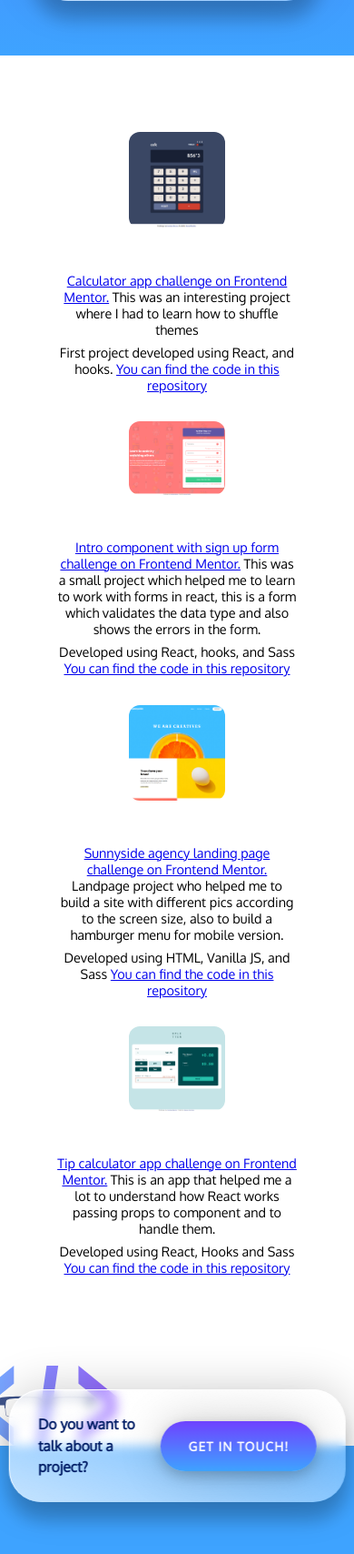
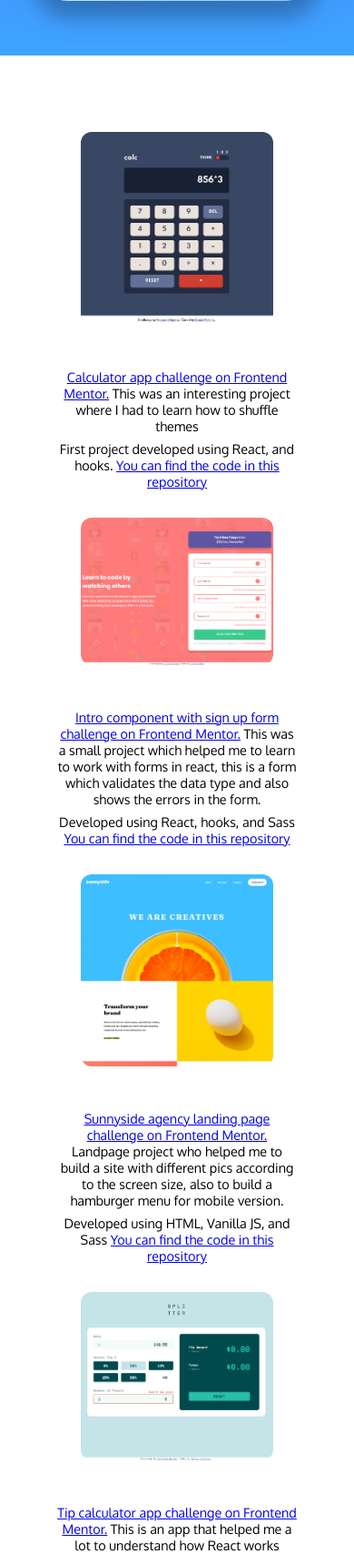
Before and after one commit to dportillo23/My-site-fullstack, a Flask app: page / in a window 390 px wide. Shown: the part 2768-4476 px from the top of the page at 91% size. Run offline with Flask 2, Linux system fonts and the light colour scheme; some libraries are stand-ins or nearby versions.

Commit message:
improve mobile visibility

```diff
--- a/static/css/General/_mediaQueries.scss
+++ b/static/css/General/_mediaQueries.scss
@@ -127,10 +127,8 @@
         padding-bottom: 0;
     }
 
-
-
     .project__link {
-        width: 40%;
+        width: 80%;
         margin: 0 auto;
 
         &::after,
@@ -321,7 +319,7 @@
     }
 
     .project__link {
-        width: 40%;
+        width: 80%;
         margin: 0 auto;
 
         &::after,
--- a/static/css/styles.css
+++ b/static/css/styles.css
@@ -1064,7 +1064,7 @@ form {
     padding-bottom: 0;
   }
   .project__link {
-    width: 40%;
+    width: 80%;
     margin: 0 auto;
   }
   .project__link::after, .project__link::before {
@@ -1244,7 +1244,7 @@ form {
     padding-bottom: 0;
   }
   .project__link {
-    width: 40%;
+    width: 80%;
     margin: 0 auto;
   }
   .project__link::after, .project__link::before {
```
Also changed, not shown: 1 other file.
